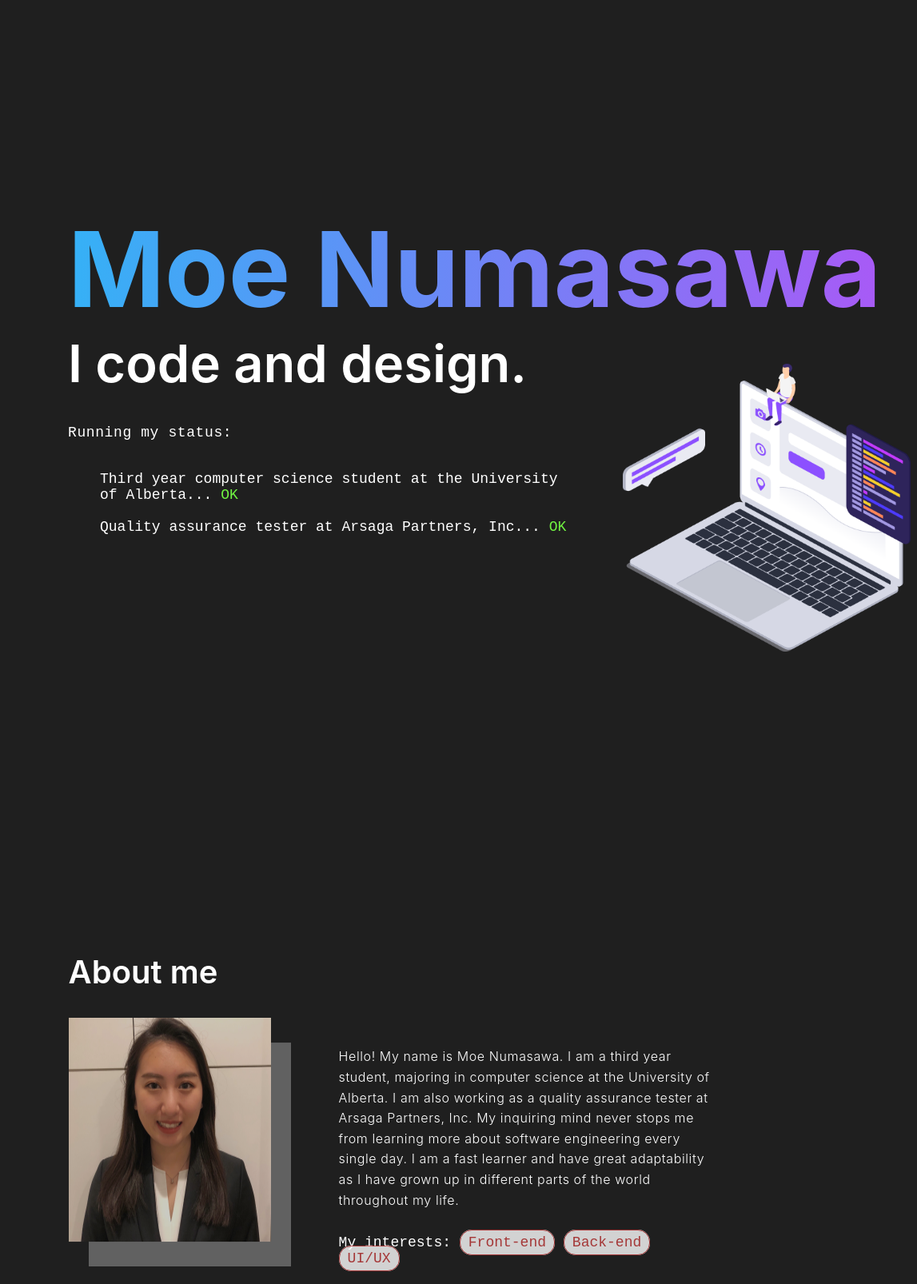
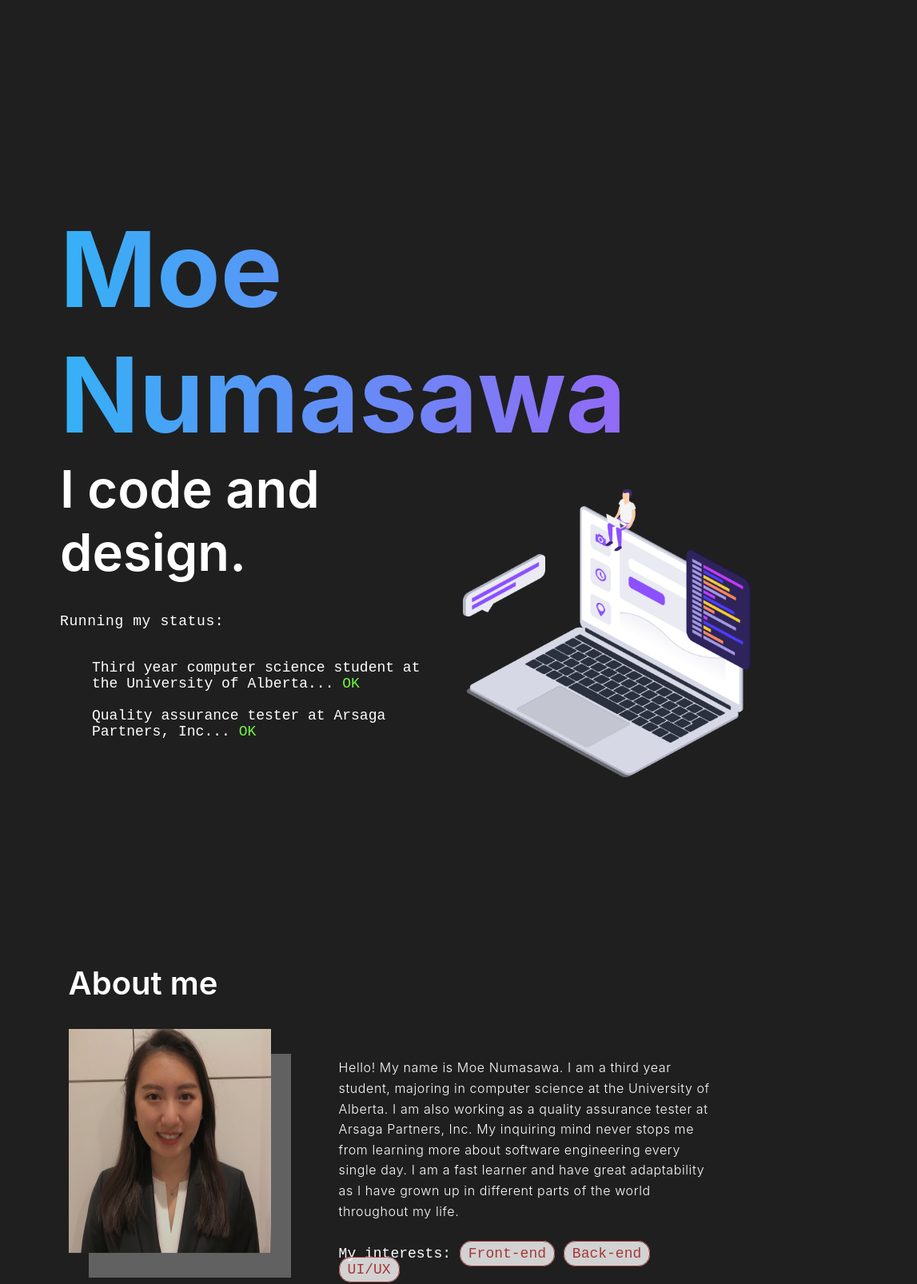
Before and after one commit to moenuma/old-portfolio, a plain HTML site: page index.html in a window 1280 px wide. Shown: the top 1606 px of the page at 80% size, 133-1280 px from the left. Drawn offline with Linux system fonts and the light colour scheme.

Commit message:
Redesign html

```diff
--- a/index.html
+++ b/index.html
@@ -21,7 +21,8 @@
             <a href="https://github.com/moenuma"><img src="images/github_logo.png" alt="GitHub logo"></a>
         </div>
     </div>
-    <div id="home">
+    <main>
+        <section id="home">
             <h1>Moe Numasawa</h1>
             <div class="content">
                 <div class="text">
@@ -36,8 +37,8 @@
                 </div>
                 <img src="images/laptop_drawing.png" alt="Laptop image">
             </div>
-    </div>
-    <div id="aboutMe">
+        </section>
+        <section id="aboutMe">
             <h2>About me</h2>
             <div class="content">
                 <img src="images/my_photo.png" alt="My photo">
@@ -58,8 +59,8 @@
                     </div>
                 </div>
             </div>
-    </div>
-    <div id="myHistory">
+        </section>
+        <section id="myHistory">
             <h2>My History</h2>
             <div class="content">
                 <ul class="events">
@@ -89,8 +90,8 @@
                     </li>
                 </ul>
             </div>
-    </div>
-    <div id="skillset">
+        </section>
+        <section id="skillset">
             <h2>Skillset</h2>
             <div class="techSkills">
                 <h3>Technical skills</h3>
@@ -127,6 +128,10 @@
                 </div>
             </div>
 
-    </div>
+        </section>
+    </main>
+    <footer>
+        Created by Moe Numasawa 2022
+    </footer>
 </body>
 </html>
--- a/style.css
+++ b/style.css
@@ -14,6 +14,11 @@ p {
     font-weight: 300;
     line-height: 1.6;
     letter-spacing: 0.6px;
+}
+
+section {
+    padding: 100px 0px;
+    margin: 0% 16.66%;
 }
 
 .sidenav {
@@ -59,12 +64,9 @@ p {
 }
 
 #home {
-    margin-left: 160px;
+    margin: 0px 200px;
     scroll-snap-align: start;
     padding-top: 250px;
-    padding-left: 50px;
-    scroll-snap-type: y mandatory;
-    height: 100vh;
 }
 
 #home h1 {
@@ -117,14 +119,6 @@ p {
     height: 360px;
     margin-top: 40px;
     margin-left: 50px;
-}
-
-#aboutMe, #myHistory, #skillset {
-    margin-left: 16.66%;
-    margin-right: 16.66%;
-    padding-top: 100px;
-    scroll-snap-type: y;
-    height: 100vh;
 }
 
 #aboutMe .content {
@@ -219,6 +213,7 @@ p {
     background-color: #6852EE;
 }
 
-/* #skillset {
-    margin-bottom: 350px;
-} */
+footer {
+    text-align: center;
+    padding: 15px;
+}
```
Lines whose indentation alone changed are shown as unchanged.
